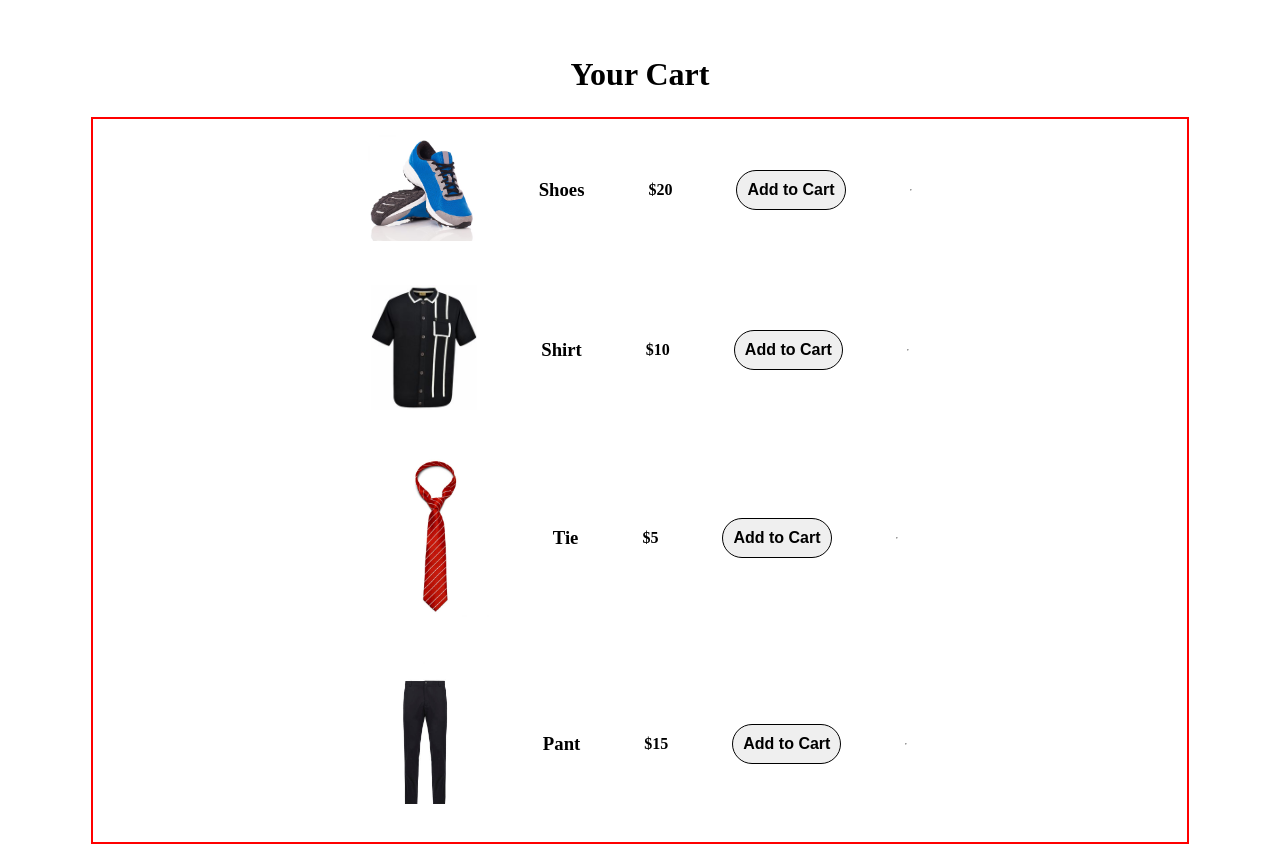
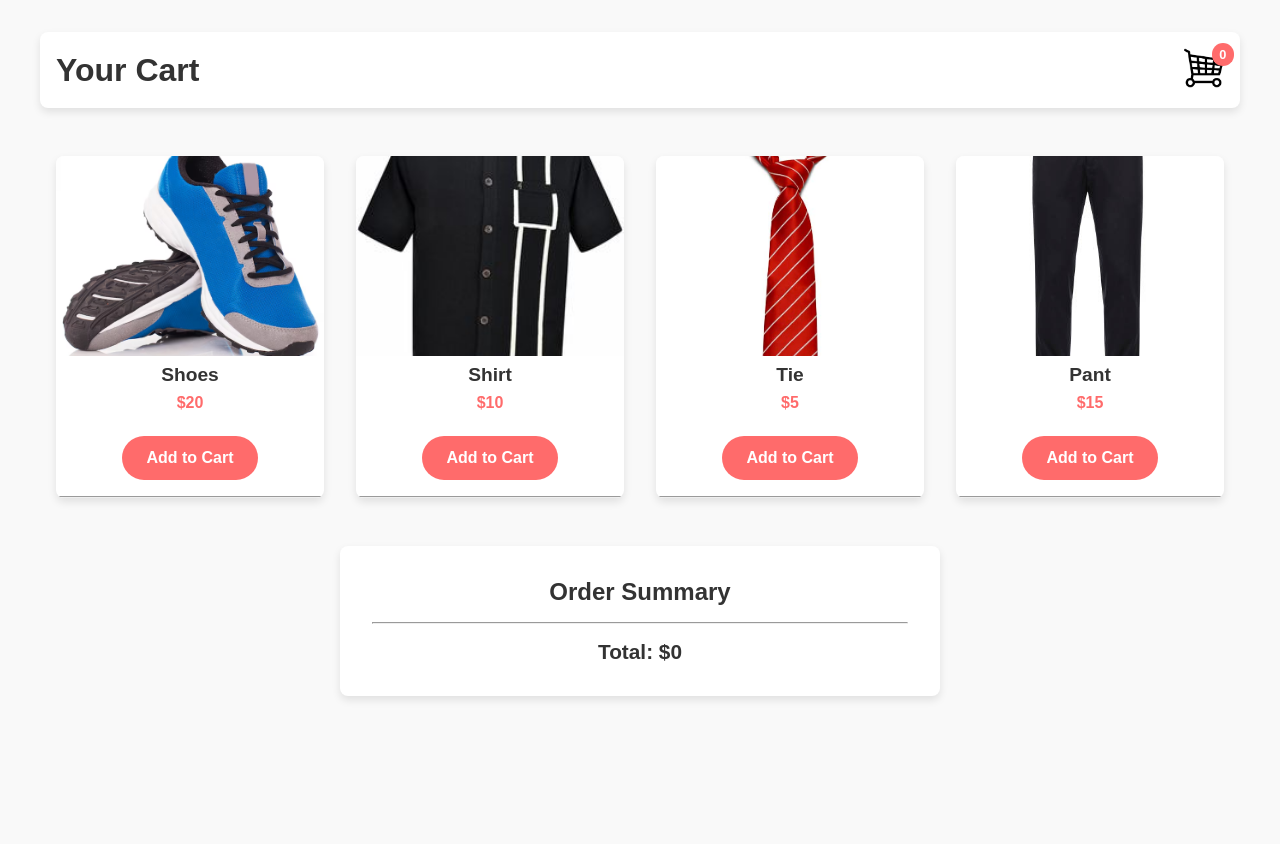
Before and after one commit to AmanKumar9958/cart, a plain HTML site: page index.html in a window 1280 px wide. Shown: the top 844 px of the page. After the commit the page ends 800 px from the top, so only its background shows below. Drawn offline with Linux system fonts and the light colour scheme.

Commit message:
changed the design and added the cart count feature.

```diff
--- a/index.html
+++ b/index.html
@@ -4,6 +4,7 @@
     <meta charset="UTF-8">
     <meta name="viewport" content="width=device-width, initial-scale=1.0">
     <title>Cart</title>
+    <link rel="shortcut icon" href="images/cart.png" type="image/x-icon">
     <link rel="stylesheet" href="style.css">
 </head>
 <body>
@@ -11,6 +12,10 @@
         <!-- Header -->
         <header>
             <h1>Your Cart</h1>
+            <div class="cart">
+                <img src="images/cart.png" alt="Cart-img">
+                <span id="cart-count">0</span>
+            </div>
         </header>
         <!-- Product List -->
         <div class="product-container">
--- a/script.js
+++ b/script.js
@@ -1,5 +1,6 @@
 let cart = [];
-let productName = document.getElementById('product-name');
+
+// main function..
 function addToCart(productName, price){
     const productIndex = cart.findIndex(item => item.name === productName);
     if(productIndex > -1){
@@ -9,8 +10,10 @@ function addToCart(productName, price){
         cart.push({name: productName, price: price, quantity: 1});
     }
     updateCart();
+    updateCartCount();
 }
 
+// cart inner working..
 function updateCart(){
     const cartContainer = document.getElementById('cart');
     const totalContainer = document.getElementById('total');
@@ -30,3 +33,10 @@ function updateCart(){
 
     totalContainer.textContent = `Total: $${total}`;
 }
+
+// counting update..
+function updateCartCount(){
+    const cartCount = document.getElementById('cart-count');
+    const totalQuantity = cart.reduce((sum, item) => sum + item.quantity, 0);
+    cartCount.textContent = totalQuantity;
+}
--- a/style.css
+++ b/style.css
@@ -1,76 +1,169 @@
-*{
+/* Reset and Base Styles */
+* {
     margin: 0;
     padding: 0;
     box-sizing: border-box;
 }
-::-webkit-scrollbar{
+::-webkit-scrollbar {
     display: none;
 }
-html, body{
+html, body {
     width: 100%;
     height: 100%;
+    font-family: Arial, sans-serif;
+    background-color: #f9f9f9;
+    color: #333;
 }
-.container{
+
+/* Container */
+.container {
     width: 100%;
     min-height: 100vh;
     display: flex;
     flex-direction: column;
-    justify-content: center;
     align-items: center;
+    padding: 2rem;
 }
-header{
+
+/* Header */
+header {
+    width: 100%;
+    max-width: 1200px;
+    display: flex;
+    align-items: center;
+    justify-content: space-between;
+    padding: 1rem;
+    background-color: #ffffff;
+    box-shadow: 0 4px 8px rgba(0, 0, 0, 0.1);
+    border-radius: 8px;
+    margin-bottom: 2rem;
+}
+header h1 {
+    font-size: 2rem;
+    color: #333;
+}
+.cart {
+    position: relative;
+    width: 40px;
+}
+.cart img {
+    width: 100%;
+    height: auto;
+}
+#cart-count {
+    position: absolute;
+    top: -5px;
+    right: -10px;
+    background-color: #ff6b6b;
+    color: #fff;
+    border-radius: 50%;
+    padding: 0.3em 0.6em;
+    font-size: 0.8em;
+    font-weight: bold;
     text-align: center;
-    margin-top: 7vh;
-    margin-bottom: 3vh;
-}
-.product-container{
-    min-width: 60vw;
-    height: 100%;
     display: flex;
-    flex-direction: column;
-    gap: 5vh;
-    padding: 1rem;
-    border: 2px solid red;
-}
-.product{
-    display: flex;
-    flex-direction: row;
-    gap: 5vw;
     align-items: center;
     justify-content: center;
 }
-.image{
-    width: 10%;
+
+/* Product Container */
+.product-container {
+    display: grid;
+    grid-template-columns: repeat(auto-fit, minmax(250px, 1fr));
+    gap: 2rem;
+    width: 100%;
+    max-width: 1200px;
+    padding: 1rem;
 }
-.image img{
-    width: 100%;
+.product {
+    background-color: #ffffff;
+    border-radius: 8px;
+    box-shadow: 0 4px 8px rgba(0, 0, 0, 0.1);
+    overflow: hidden;
+    transition: transform 0.3s;
+    text-align: center;
 }
-button{
-    width: fit-content;
-    border: 1px solid black;
-    border-radius: 30px;
-    padding: 10px;
-    font-size: 16px;
-    font-weight: bold;
-    transition: all 300ms;
-}
-button:hover{
-    cursor: pointer;
-    outline: none;
-    scale: 1.2;
-}
-footer{
-    margin-top: 5vh;
-    /* width: 100%; */
+.product:hover {
+    transform: translateY(-5px);
 }
 
-@media (max-width: 803px){
-    .container{
-        display: block;
+/* Image Styling */
+.product .image {
+    width: 100%;
+    height: 200px; /* Fixed height to maintain uniformity */
+    overflow: hidden;
+}
+.product .image img {
+    width: 100%;
+    height: 100%;
+    object-fit: cover; /* Ensures the image covers the container without being stretched */
+}
+
+.product .title h3 {
+    font-size: 1.2rem;
+    color: #333;
+    margin: 0.5rem 0;
+}
+.product .price h4 {
+    font-size: 1rem;
+    color: #ff6b6b;
+    font-weight: bold;
+    margin: 0.5rem 0;
+}
+.button {
+    padding: 1rem;
+}
+button {
+    background-color: #ff6b6b;
+    color: #fff;
+    border: none;
+    border-radius: 30px;
+    padding: 0.8rem 1.5rem;
+    font-size: 1rem;
+    font-weight: bold;
+    transition: background-color 0.3s, transform 0.3s;
+}
+button:hover {
+    background-color: #ff4b4b;
+    cursor: pointer;
+    transform: scale(1.05);
+}
+
+/* Footer and Cart Summary */
+footer {
+    width: 100%;
+    max-width: 600px;
+    background-color: #ffffff;
+    box-shadow: 0 4px 8px rgba(0, 0, 0, 0.1);
+    border-radius: 8px;
+    padding: 2rem;
+    margin-top: 2rem;
+    text-align: center;
+}
+footer h2 {
+    color: #333;
+    font-size: 1.5rem;
+    margin-bottom: 1rem;
+}
+#cart {
+    margin: 1rem 0;
+}
+#total {
+    color: #333;
+    font-size: 1.3rem;
+    font-weight: bold;
+}
+
+/* Responsive Design */
+@media (max-width: 768px) {
+    header, .product-container, footer {
+        padding: 1rem;
     }
-    footer{
-        display: flex;
-        justify-content: center;
-        align-items: center;
+    header h1 {
+        font-size: 1.8rem;
+    }
+    button {
+        padding: 0.7rem 1.3rem;
+        font-size: 0.9rem;
     }
 }
```
Also changed, not shown: images/cart.png (added).
